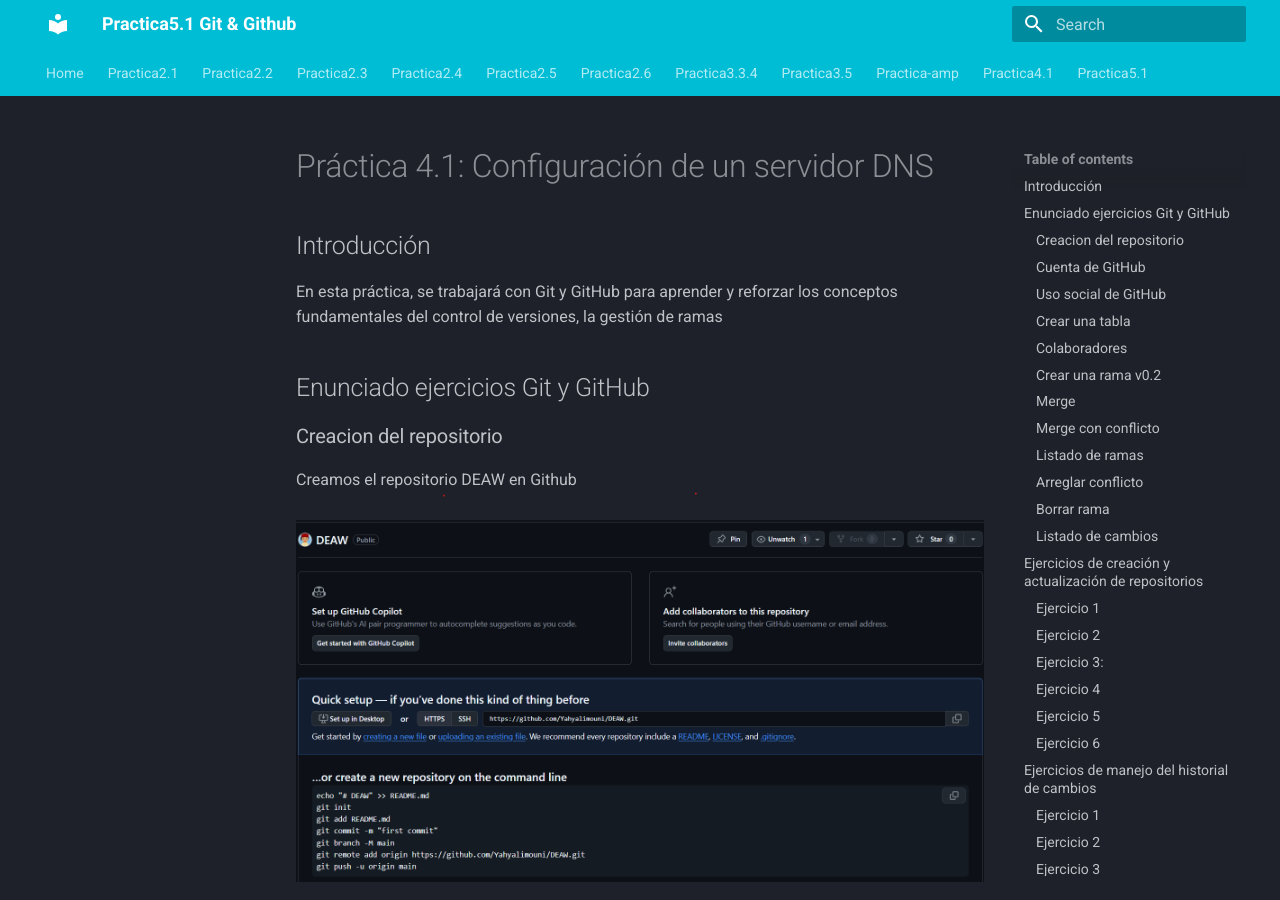
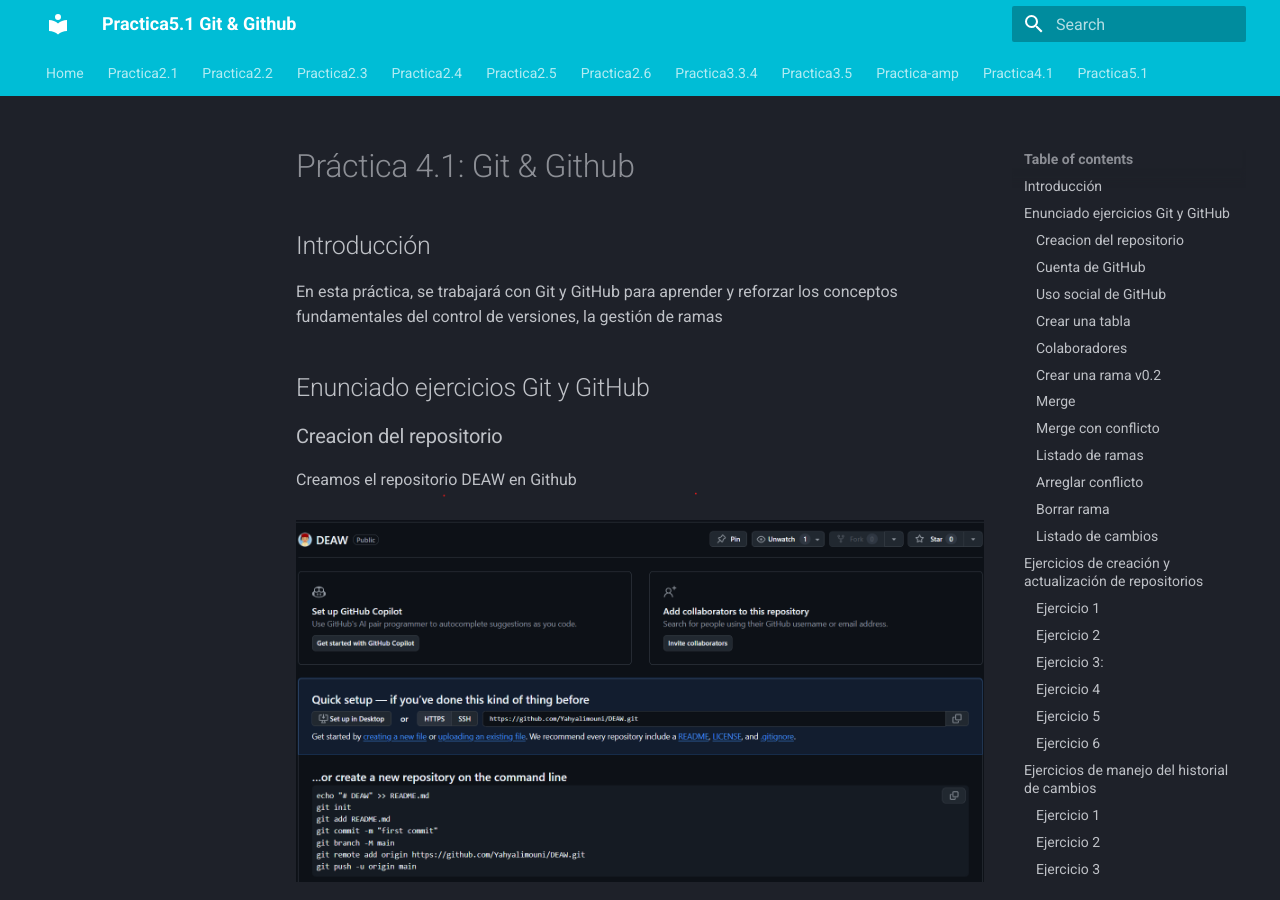
Before and after one commit to Yahyalimouni/practica5.1, an MkDocs documentation site: the page built from docs/index.md, in a window 1280 px wide and 900 px high. Built offline with MkDocs 1.6.1 and Material for MkDocs 9.7.7, drawn with Linux system fonts in a browser that asks for light colours.

Commit message:
Modifying the title

```diff
--- a/docs/index.md
+++ b/docs/index.md
@@ -1,4 +1,4 @@
-# Práctica 4.1: Configuración de un servidor DNS
+# Práctica 4.1: Git & Github
 
 ## Introducción
 
```
